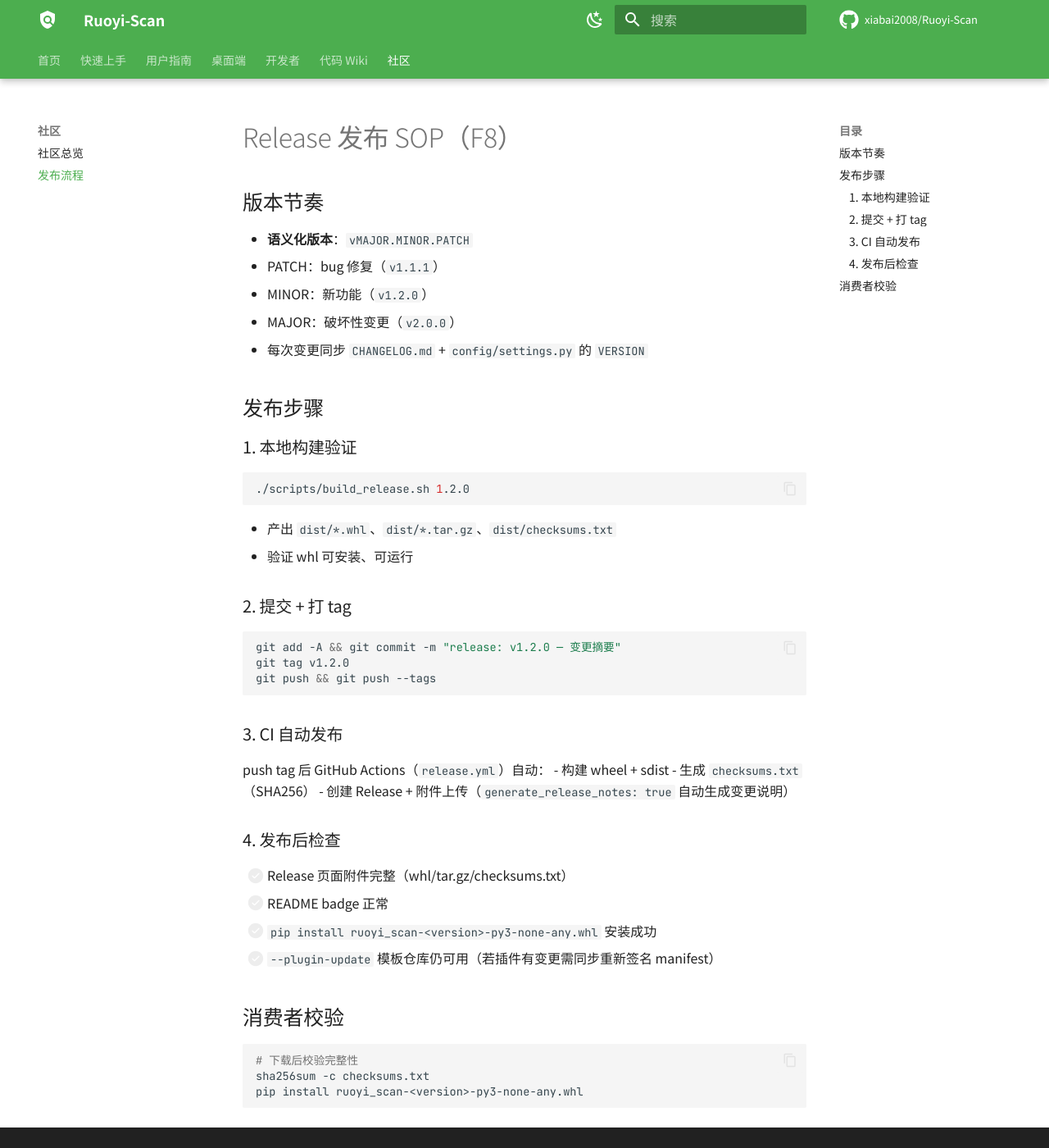
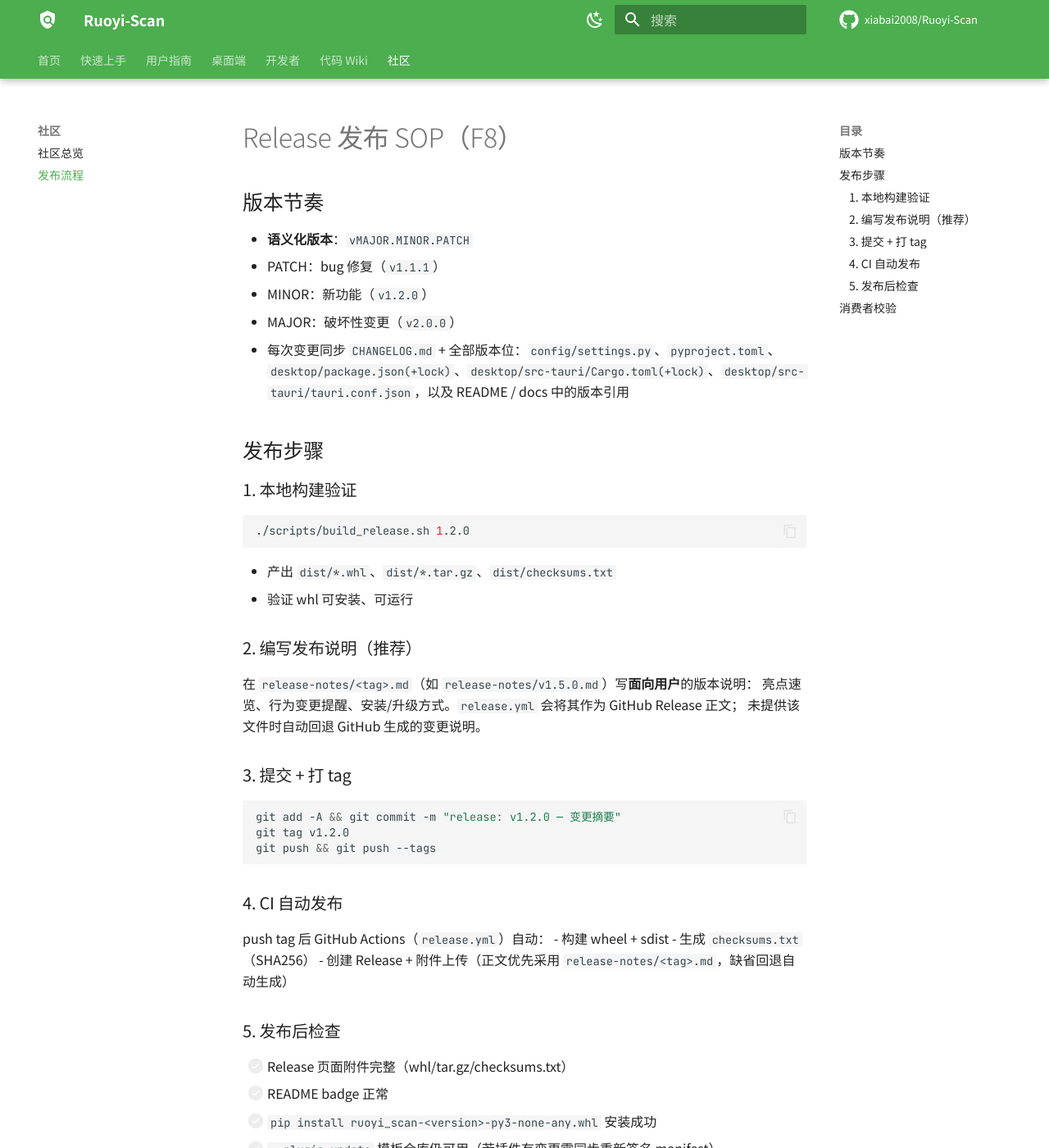
Before and after one commit to xiabai2008/ruoyi-scan, an MkDocs documentation site: the page built from docs/release.md, in a window 1280 px wide and 1400 px high. Shown: the whole window at 82% size. Built offline with MkDocs 1.6.1 and Material for MkDocs 9.7.7, drawn with Linux system fonts in a browser that asks for light colours; comment, search, counter and statistics services are not loaded.

Commit message:
docs(release): 新增 v1.5.0 发布说明并接入 Release 页
- release-notes/v1.5.0.md：面向用户的版本说明（亮点/行为变更/安装升级/验证声明）

- release.yml：Release 正文优先采用 release-notes/<tag>.md，缺省回退自动生成

- docs/release.md：补充发布说明步骤与全部版本位同步清单

````diff
--- a/docs/release.md
+++ b/docs/release.md
@@ -6,7 +6,7 @@
   - PATCH：bug 修复（`v1.1.1`）
   - MINOR：新功能（`v1.2.0`）
   - MAJOR：破坏性变更（`v2.0.0`）
-- 每次变更同步 `CHANGELOG.md` + `config/settings.py` 的 `VERSION`
+- 每次变更同步 `CHANGELOG.md` + 全部版本位：`config/settings.py`、`pyproject.toml`、`desktop/package.json(+lock)`、`desktop/src-tauri/Cargo.toml(+lock)`、`desktop/src-tauri/tauri.conf.json`，以及 README / docs 中的版本引用
 
 ## 发布步骤
 
@@ -19,7 +19,13 @@
 - 产出 `dist/*.whl`、`dist/*.tar.gz`、`dist/checksums.txt`
 - 验证 whl 可安装、可运行
 
-### 2. 提交 + 打 tag
+### 2. 编写发布说明（推荐）
+
+在 `release-notes/<tag>.md`（如 `release-notes/v1.5.0.md`）写**面向用户**的版本说明：
+亮点速览、行为变更提醒、安装/升级方式。`release.yml` 会将其作为 GitHub Release 正文；
+未提供该文件时自动回退 GitHub 生成的变更说明。
+
+### 3. 提交 + 打 tag
 
 ```bash
 git add -A && git commit -m "release: v1.2.0 — 变更摘要"
@@ -27,14 +33,14 @@ git tag v1.2.0
 git push && git push --tags
 ```
 
-### 3. CI 自动发布
+### 4. CI 自动发布
 
 push tag 后 GitHub Actions（`release.yml`）自动：
 - 构建 wheel + sdist
 - 生成 `checksums.txt`（SHA256）
-- 创建 Release + 附件上传（`generate_release_notes: true` 自动生成变更说明）
+- 创建 Release + 附件上传（正文优先采用 `release-notes/<tag>.md`，缺省回退自动生成）
 
-### 4. 发布后检查
+### 5. 发布后检查
 
 - [ ] Release 页面附件完整（whl/tar.gz/checksums.txt）
 - [ ] README badge 正常
````
Also changed, not shown: release-notes/v1.5.0.md (added, +87 -0 lines), 1 other file.
